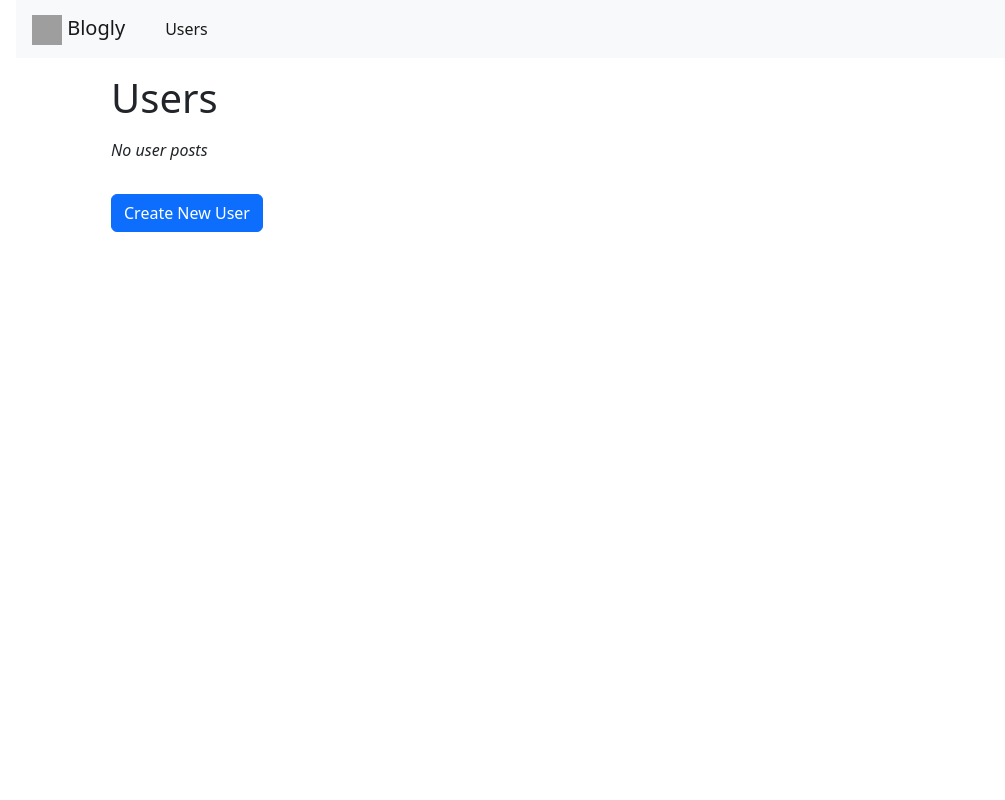
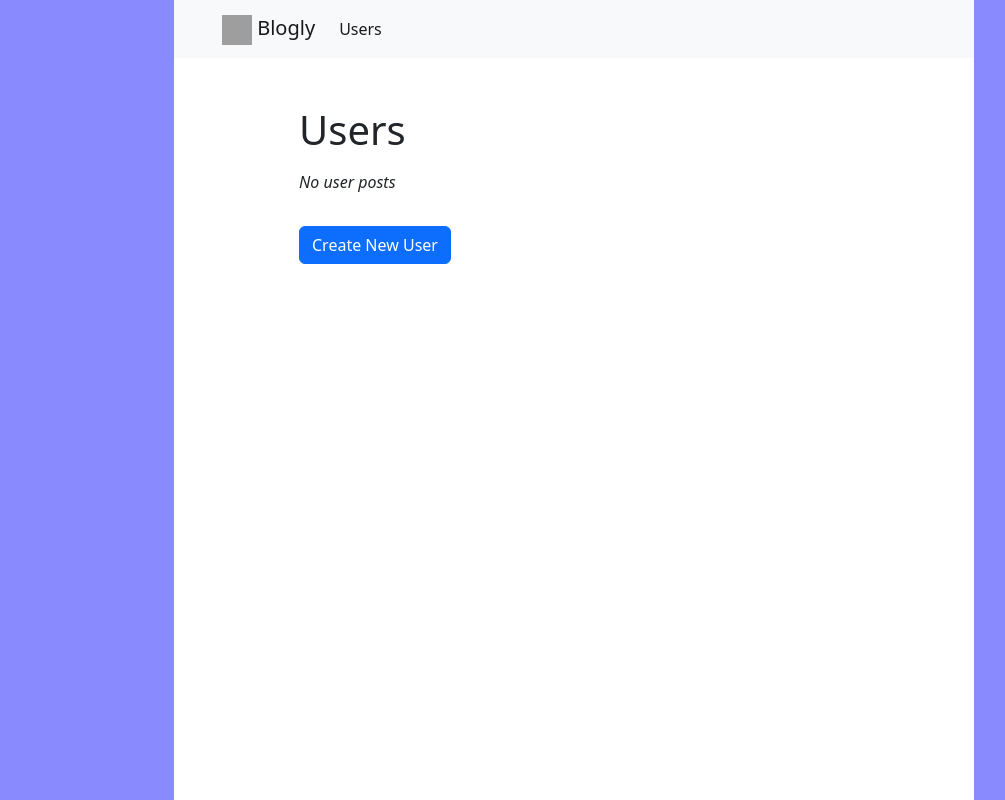
Before and after one commit to johnathan-booy/Blogly, a Flask app: page /users in a window 1280 px wide. Shown: the whole page, without its empty margins (66-1071 px from the left). Run offline with Flask 3, Linux system fonts and the light colour scheme; some libraries are stand-ins or nearby versions; grey boxes are pictures that could not be loaded.

Commit message:
CSS and Bootstrap styles

```diff
--- a/Templates/add-post.html
+++ b/Templates/add-post.html
@@ -9,7 +9,7 @@
     <h1>Add Post for {{user.full_name}}</h1>
 </div>
 
-<div class="pt-3">
+<div id="add-post-form">
     <form style="max-width: 500px;">
         <div class="mb-3">
             <label for="title" class="form-label">Title</label>
@@ -22,8 +22,6 @@
 
         <button formaction="/users/{{user.id}}/posts/new" formmethod="post" class="btn btn-success">Add Post</button>
         <button formaction="/users/{{user.id}}" formmethod="get" class="btn btn-outline-primary">Cancel</button>
-
     </form>
-
 </div>
 {% endblock %}
--- a/Templates/base.html
+++ b/Templates/base.html
@@ -8,13 +8,15 @@
     <!-- Bootstrap -->
     <link href="https://cdn.jsdelivr.net/npm/bootstrap@5.2.2/dist/css/bootstrap.min.css" rel="stylesheet"
         integrity="sha384-Zenh87qX5JnK2Jl0vWa8Ck2rdkQ2Bzep5IDxbcnCeuOxjzrPF/et3URy9Bv1WTRi" crossorigin="anonymous">
+
+    <!-- CSS -->
+    <link rel="stylesheet" href="/static/style.css">
 </head>
 <body>
-    <div class="container">
 
-
-        <nav class="navbar navbar-expand-lg navbar-light bg-light">
-            <a class="navbar-brand px-3" href="/">
+    <div id="box" class="container bg-white p-0">
+        <nav class="navbar navbar-expand-lg navbar-light bg-light px-5">
+            <a class="navbar-brand" href="/">
                 <img src="https://encrypted-tbn0.gstatic.com/images?q=tbn:ANd9GcTCFhwbnbNSoWmSU4FEyIazW3OlmZlX33swWg&usqp=CAU"
                     alt="logo" width="30" height="30">
                 Blogly
@@ -31,21 +33,19 @@
         </nav>
 
 
-        <div class="row">
-            <div class="col-1"></div>
-            <div class="col-10">
-                {% with messages = get_flashed_messages() %}
-                {% if messages %}
+        <div id="content" class="py-5">
+            {% with messages = get_flashed_messages() %}
+            {% if messages %}
+            <div class="mt-3">
                 {% for message in messages %}
                 <div class="alert alert-warning" role="alert">{{message}}</div>
                 {% endfor %}
-                {% endif %}
-                {% endwith %}
+            </div>
+            {% endif %}
+            {% endwith %}
 
 
-                {% block content %}{% endblock%}
-            </div>
-            <div class="col-1"></div>
+            {% block content %}{% endblock%}
         </div>
     </div>
 
--- a/Templates/create-user.html
+++ b/Templates/create-user.html
@@ -5,12 +5,10 @@
 {% endblock %}
 
 {% block content %}
-<div class="mt-3">
-    <h1>Create a User</h1>
-</div>
+<h1>Create a User</h1>
 
 <div class="pt-3">
-    <form action="/users/new" method="post" style="max-width: 500px;">
+    <form action="/users/new" method="post">
         <div class="mb-3">
             <label for="first_name" class="form-label">First Name</label>
             <input type="text" name="first_name" id="first_name" required class="form-control">
--- a/Templates/user-details.html
+++ b/Templates/user-details.html
@@ -5,8 +5,8 @@
 {% endblock %}
 
 {% block content %}
-<div class="row mt-3">
-    <div class="col-2">
+<div class="row">
+    <div class="col-4">
         {% if user.image_url %}
         <img src="{{user.image_url}}" alt="Profile Photo" class="img-thumbnail">
         {% else %}
@@ -14,7 +14,7 @@
             class="img-thumbnail">
         {% endif %}
     </div>
-    <div class="col-auto d-flex flex flex-column justify-content-center align-items-center">
+    <div class="col-8 d-flex flex flex-column justify-content-center align-items-start">
         <div>
             <h1>{{user.full_name}}</h1>
             <form>
--- a/Templates/users.html
+++ b/Templates/users.html
@@ -5,13 +5,11 @@
 {% endblock %}
 
 {% block content %}
-<div class="mt-3">
-    <h1>Users</h1>
-</div>
+<h1>Users</h1>
 
 <div class="mt-3">
     {% if users %}
-    <div class="list-group" style="max-width: 400px;">
+    <div class="list-group">
         {% for user in users %}
         <a href="/users/{{user.id}}" class="list-group-item list-group-item-action">{{user.full_name}}</a>
         {% endfor %}
--- /dev/null
+++ b/static/style.css
@@ -0,0 +1,21 @@
+body {
+	background-color: rgb(138, 138, 255);
+	height: 100%;
+}
+
+nav {
+	min-width: 100%;
+}
+
+#box {
+	display: flex;
+	flex-direction: column;
+	align-items: center;
+	max-width: 800px;
+	min-height: 100vh;
+}
+
+#content {
+	width: 80%;
+	max-width: 550px;
+}
```
Also changed, not shown: Templates/404.html (+4 -5 lines), Templates/edit-post.html (+3 -5 lines).
